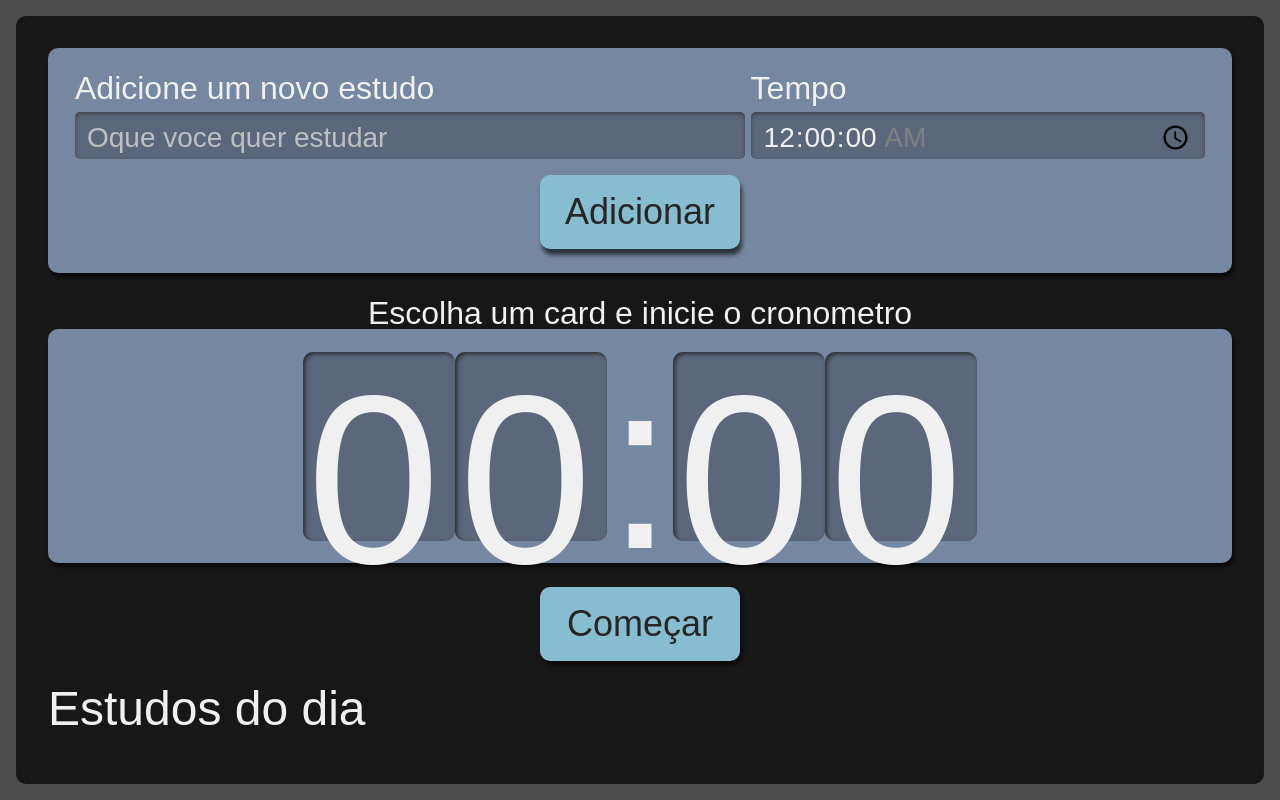
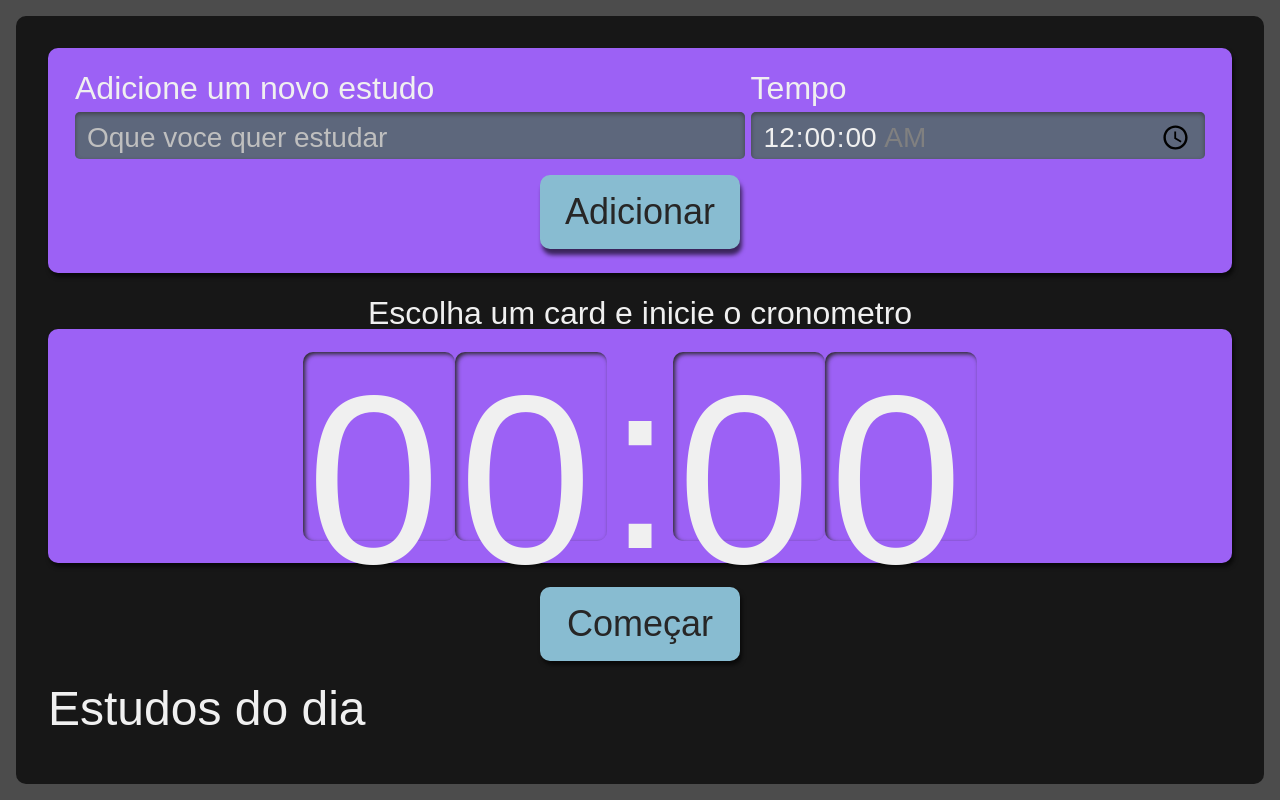
Before and after one commit to Guilherme-so/gui-schedule-studies, a React (Create React App) app: page / in a window 1280 px wide. Built offline with nearby package versions, Linux system fonts and the light colour scheme.

Commit message:
some changes done

```diff
--- a/src/components/Cronometro/Relogio/style.scss
+++ b/src/components/Cronometro/Relogio/style.scss
@@ -1,5 +1,5 @@
 .relogioNumero {
-    background-color: #5D677C;
+    background-color: rgb(156, 97, 245);
     box-shadow: 2px 2px 4px #2B2B2B inset;
     height: 3.6rem;
     width: 3rem;
--- a/src/components/Cronometro/style.scss
+++ b/src/components/Cronometro/style.scss
@@ -6,7 +6,7 @@
 
     .relogioWrapper {
       align-items: center;
-      background-color: #7687A1;
+      background-color:rgb(156, 97, 245);
       border-radius: 10px;
       box-shadow: 2px 4px 4px #0000009F;
       box-sizing: border-box;
--- a/src/components/Formulario/style.scss
+++ b/src/components/Formulario/style.scss
@@ -2,7 +2,7 @@
     display:flex;
     flex-direction: column;
     grid-area: nova-tarefa;
-    background-color: #7687A1;
+    background-color: rgb(156, 97, 245);
     border-radius: 10px;
     box-shadow: 2px 4px 4px #0000009F;
     padding: 12px;
--- a/src/components/Lista/item/item.module.css
+++ b/src/components/Lista/item/item.module.css
@@ -23,7 +23,7 @@
   }
 
   .itemSelecionado {
-    background-color: #7687A1;
+    background-color: rgb(156, 97, 245);
     box-shadow: 2px 4px 4px #0000009F inset;
   }
 
```
